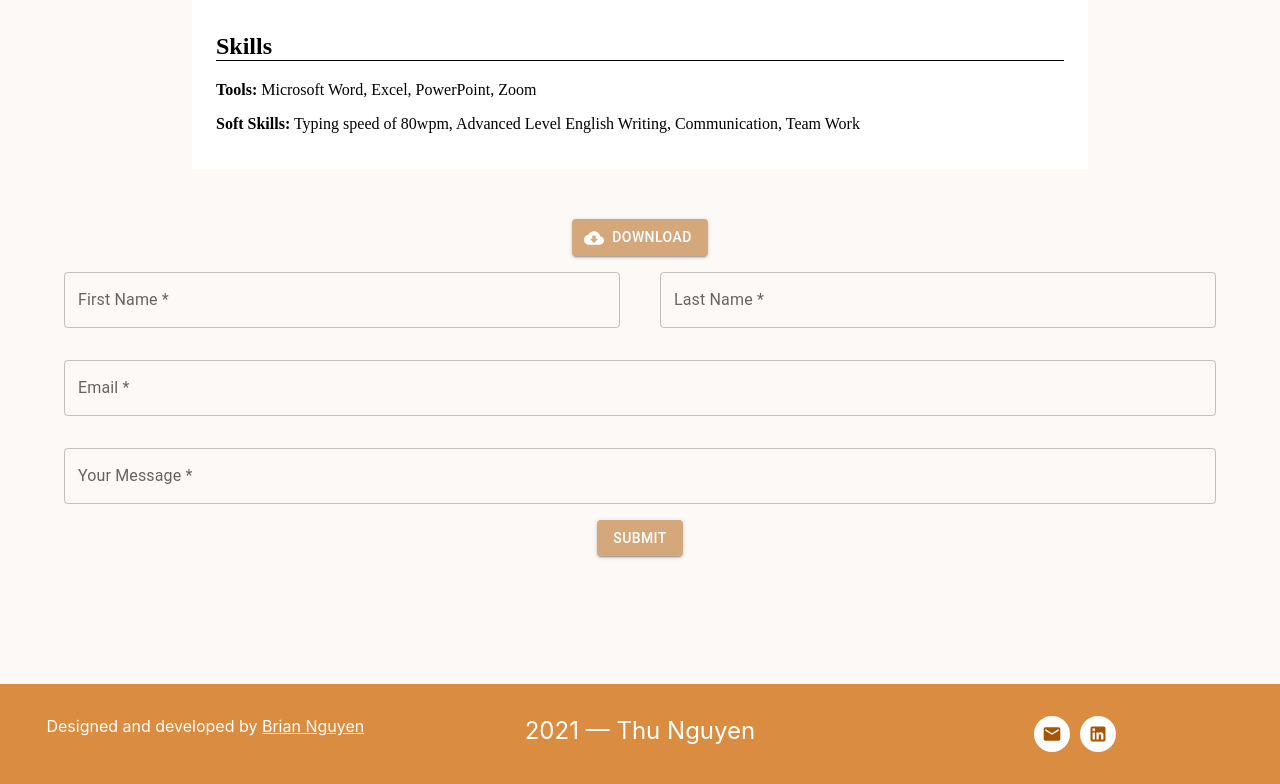
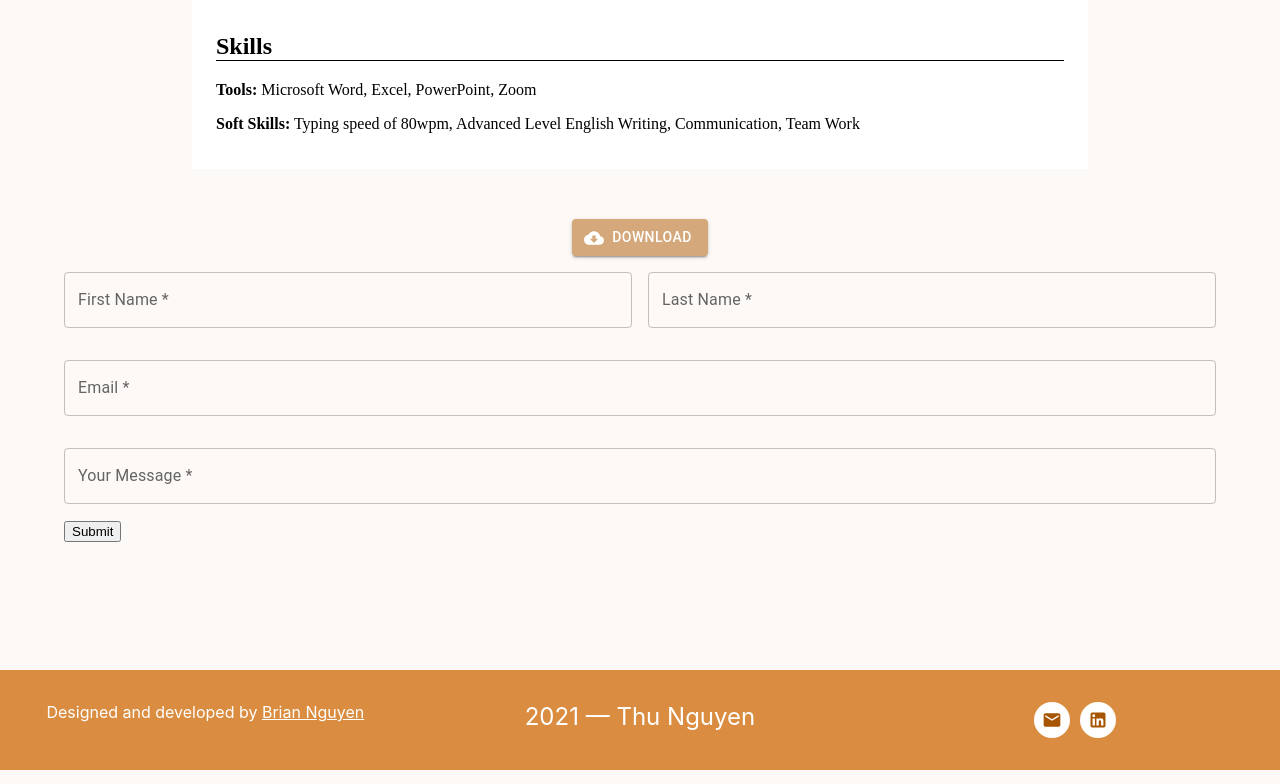
Before and after one commit to Brian-E-Nguyen/Thu-Website, a React (Create React App) app: page / in a window 1280 px wide. Shown: the part 2258-3042 px from the top of the page. Built offline with nearby package versions, Linux system fonts and the light colour scheme.

Commit message:
form logic completed

```diff
--- a/src/components/Contact/ContactForm.js
+++ b/src/components/Contact/ContactForm.js
@@ -1,10 +1,88 @@
-import { Grid, TextField, Button } from '@mui/material';
+import { TextField, Grid, Button } from '@mui/material';
+import { useState } from 'react';
+
+import { formSchema } from './ContactFormValidation';
 import './ContactForm.css';
+import { submitForm } from './ContactFormSubmit';
 
-const ContactForm = () => {
+const ContactForm = (props) => {
+  const [firstNameValid, setFirstNameValid] = useState(true);
+  const [lastNameValid, setLastNameValid] = useState(true);
+  const [emailValid, setEmailValid] = useState(true);
+  const [messageValid, setMessageValid] = useState(true);
+
+  const [emailError, setEmailError] = useState('');
+  const [formSent, setFormSent] = useState(false);
+
+  const validateForm = async (event) => {
+    event.preventDefault();
+
+    if (firstNameValid && lastNameValid && emailValid && messageValid) {
+      event.preventDefault();
+
+      const fName = document.getElementById('first-name').value;
+      const lName = document.getElementById('last-name').value;
+      const e = document.getElementById('email').value;
+      const m = document.getElementById('message').value;
+
+      let formData = {
+        firstName: fName,
+        lastName: lName,
+        email: e,
+        message: m,
+      };
+      const isValid = await formSchema.isValid(formData);
+      if (isValid) {
+        try {
+          submitForm(event);
+          setFormSent(true);
+        } catch {
+          setFormSent(false);
+        }
+      }
+    }
+  };
+
+  const firstNameHandler = (e) => {
+    const firstName = e.target.value;
+    if (firstName.length > 0) {
+      setFirstNameValid(true);
+    } else setFirstNameValid(false);
+  };
+  const lastNameHandler = (e) => {
+    const lastName = e.target.value;
+    if (lastName.length > 0) {
+      setLastNameValid(true);
+    } else setLastNameValid(false);
+  };
+  const emailHandler = (e) => {
+    const email = e.target.value;
+
+    if (email.length > 0) {
+      const re =
+        /^(([^<>()[\].,;:\s@"]+(\.[^<>()[\].,;:\s@"]+)*)|(".+"))@(([^<>()[\].,;:\s@"]+\.)+[^<>()[\].,;:\s@"]{2,})$/i;
+      const isValidEmailFormat = email.match(re);
+      if (isValidEmailFormat) {
+        setEmailValid(true);
+      } else {
+        setEmailValid(false);
+        setEmailError('Invalid email');
+      }
+    } else {
+      setEmailValid(false);
+      setEmailError('Field cannot be blank');
+    }
+  };
+  const messageHandler = (e) => {
+    const message = e.target.value;
+    if (message.length > 0) {
+      setMessageValid(true);
+    } else setMessageValid(false);
+  };
+
   return (
-    <form className='contact-form'>
-      <Grid container spacing={5}>
+    <form className='contact-form' onSubmit={validateForm}>
+      <Grid container spacing={2}>
         {/* First name */}
         <Grid item xs={6} md={6}>
           <TextField
@@ -12,7 +90,14 @@ const ContactForm = () => {
             id='first-name'
             label='First Name *'
             name='first_name'
+            error={firstNameValid ? false : true}
+            onChange={firstNameHandler}
           />
+          {!firstNameValid && (
+            <p className='contact-form__message--error'>
+              Field cannot be blank
+            </p>
+          )}
         </Grid>
         {/* Last name */}
         <Grid item xs={6} md={6}>
@@ -21,7 +106,14 @@ const ContactForm = () => {
             id='last-name'
             label='Last Name *'
             name='last_name'
+            error={lastNameValid ? false : true}
+            onChange={lastNameHandler}
           />
+          {!lastNameValid && (
+            <p className='contact-form__message--error'>
+              Field cannot be blank
+            </p>
+          )}
         </Grid>
       </Grid>
       {/* Email */}
@@ -31,7 +123,12 @@ const ContactForm = () => {
         label='Email *'
         name='email'
         type='email'
+        error={emailValid ? false : true}
+        onChange={emailHandler}
       />
+      {!emailValid && (
+        <p className='contact-form__message--error'>{emailError}</p>
+      )}
 
       {/* Message */}
       <TextField
@@ -41,10 +138,15 @@ const ContactForm = () => {
         id='message'
         label='Your Message *'
         name='message'
+        error={messageValid ? false : true}
+        onChange={messageHandler}
       />
-      <center>
-        <Button variant='contained'>Submit</Button>
-      </center>
+      {!messageValid && (
+        <p className='contact-form__message--error'>Field cannot be blank</p>
+      )}
+
+      <button>Submit</button>
+      {formSent && <p className='contact-form__message--success'>Form sent!</p>}
     </form>
   );
 };
```
